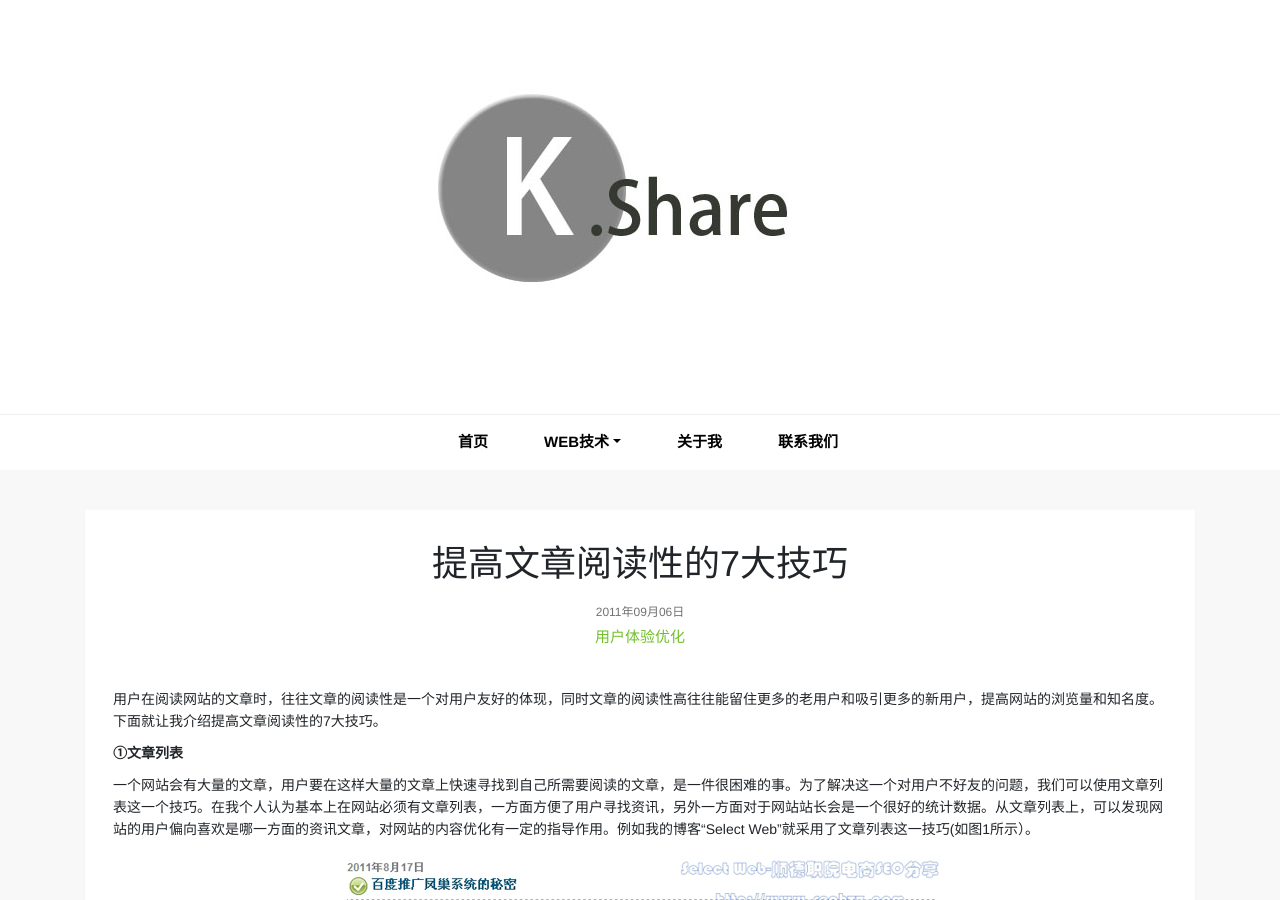
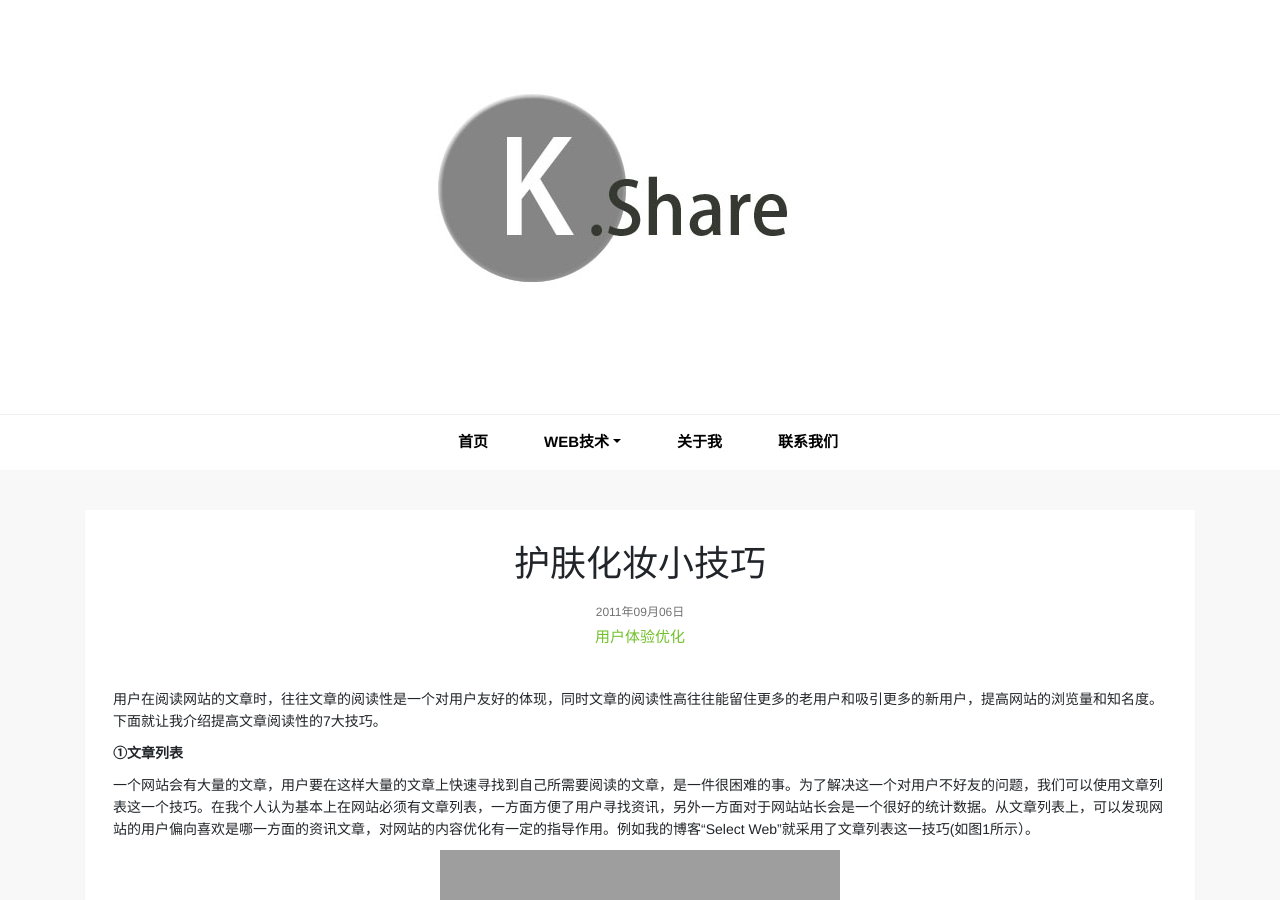
Before and after one commit to Kennylee929/Kennylee929.github.io, a Jekyll site: the page built from ueo/_posts/2011-09-06-web-skinl.html, in a window 1280 px wide and 900 px high. Built offline with Jekyll 4.4.1, drawn with Linux system fonts in a browser that asks for light colours.

Commit message:
Update and rename 2011-09-06-web-read-skill.html to 2011-09-06-web-skinl.html

```diff
--- a/ueo/_posts/2011-09-06-web-read-skill.html
+++ b/ueo/_posts/2011-09-06-web-skinl.html
@@ -1,16 +1,16 @@
 ---
 layout: article
-permalink: /ueo/web-read-skill.html
+permalink: /ueo/web-skin.html
 type-en: ueo
-image: web-read-skill
-title: 提高文章阅读性的7大技巧
+image: web-skin
+title: 护肤化妆小技巧
 keywords: 用户体验优化
 description: 文章的阅读性是一个对用户友好的体现，熟练运用提高文章阅读性的7大技巧可以留住更多的老用户和吸引更多的新用户，同时也能提高网站浏览量和知名度。
 ---
 <p>用户在阅读网站的文章时，往往文章的阅读性是一个对用户友好的体现，同时文章的阅读性高往往能留住更多的老用户和吸引更多的新用户，提高网站的浏览量和知名度。下面就让我介绍提高文章阅读性的7大技巧。</p>
 <p><b>①文章列表</b></p>
 <p>一个网站会有大量的文章，用户要在这样大量的文章上快速寻找到自己所需要阅读的文章，是一件很困难的事。为了解决这一个对用户不好友的问题，我们可以使用文章列表这一个技巧。在我个人认为基本上在网站必须有文章列表，一方面方便了用户寻找资讯，另外一方面对于网站站长会是一个很好的统计数据。从文章列表上，可以发现网站的用户偏向喜欢是哪一方面的资讯文章，对网站的内容优化有一定的指导作用。例如我的博客&ldquo;Select Web&rdquo;就采用了文章列表这一技巧(如图1所示）。</p>
-<p align="center"><img class="img-fluid" alt="Select Web文章列表" src="{{ site.url }}/images/ueo/web-read-skill-1.jpg"></p>
+<p align="center"><img class="img-fluid" alt="Select Web文章列表" src="{{ site.url }}/images/ueo/web-skin1.jpg"></p>
 <p align="center">图1&nbsp;&nbsp;&nbsp; Select Web文章列表</p>
 <p><b>②文章格式</b></p>
 <p>在一篇文章中，你可以使用粗体、斜体，下划线和其他格式来强调你认为是该文章重点的部分。但是大量使用这些格式，不仅不能让用户更好地理解你的文章，还有可能影响用户的正常阅读。还有一点要注意的是使用下划线的时候，不要让用户误认为是一个链接描文本。所以个人建议，尽可能少使用下划线对文章重点内容进行显示。其实，改变字体的大小，颜色和样式是最容易吸引用户眼球。</p>
```
